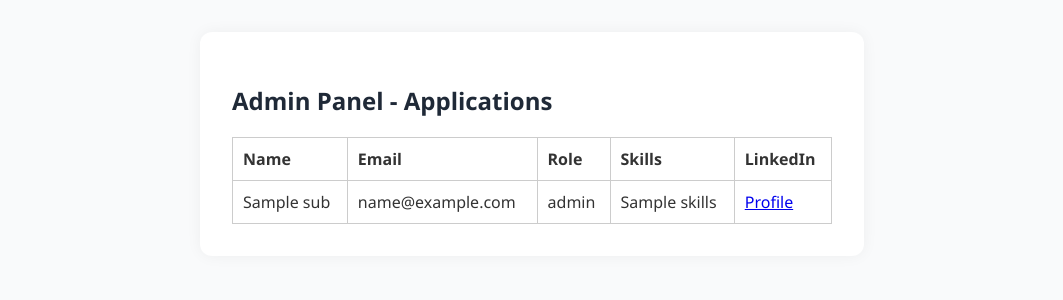
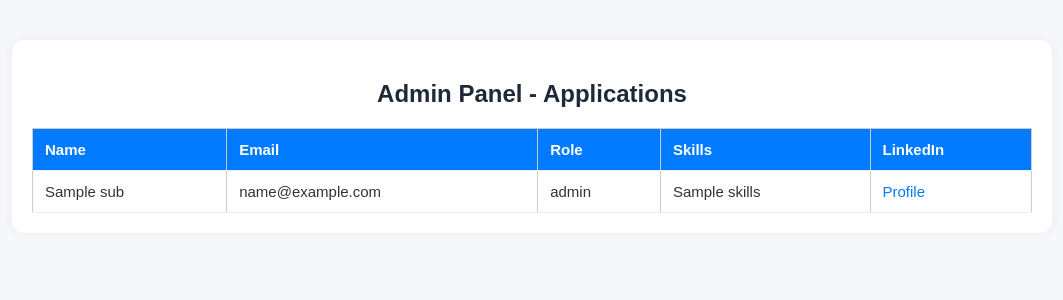
Before and after one commit to charan2717/portal, a Flask app: template templates/admin.html in a window 1280 px wide. Shown: the top 300 px of the page, without its empty margins (108-1171 px from the left). Run offline with Flask 3, Linux system fonts and the light colour scheme; the template is opened without the code that fills it: most values are stand-ins (such as "Sample title", 1, 10 or a date in 2020).

Commit message:
Update admin.html

```diff
--- a/templates/admin.html
+++ b/templates/admin.html
@@ -2,8 +2,48 @@
 <html lang="en">
 <head>
     <meta charset="UTF-8">
-    <title>Admin Panel</title>
+    <title>Admin Panel - Applications</title>
     <link rel="stylesheet" href="/static/style.css">
+    <style>
+        body {
+            font-family: Arial, sans-serif;
+            background: #f5f7fa;
+        }
+        .container {
+            width: 90%;
+            max-width: 1000px;
+            margin: 40px auto;
+            padding: 20px;
+            background: white;
+            border-radius: 12px;
+            box-shadow: 0 0 10px rgba(0,0,0,0.05);
+        }
+        h2 {
+            margin-bottom: 20px;
+            text-align: center;
+        }
+        table {
+            width: 100%;
+            border-collapse: collapse;
+            font-size: 15px;
+        }
+        th, td {
+            padding: 12px;
+            text-align: left;
+            border-bottom: 1px solid #eee;
+        }
+        th {
+            background-color: #007bff;
+            color: white;
+        }
+        a {
+            color: #007bff;
+            text-decoration: none;
+        }
+        a:hover {
+            text-decoration: underline;
+        }
+    </style>
 </head>
 <body>
     <div class="container">
```
